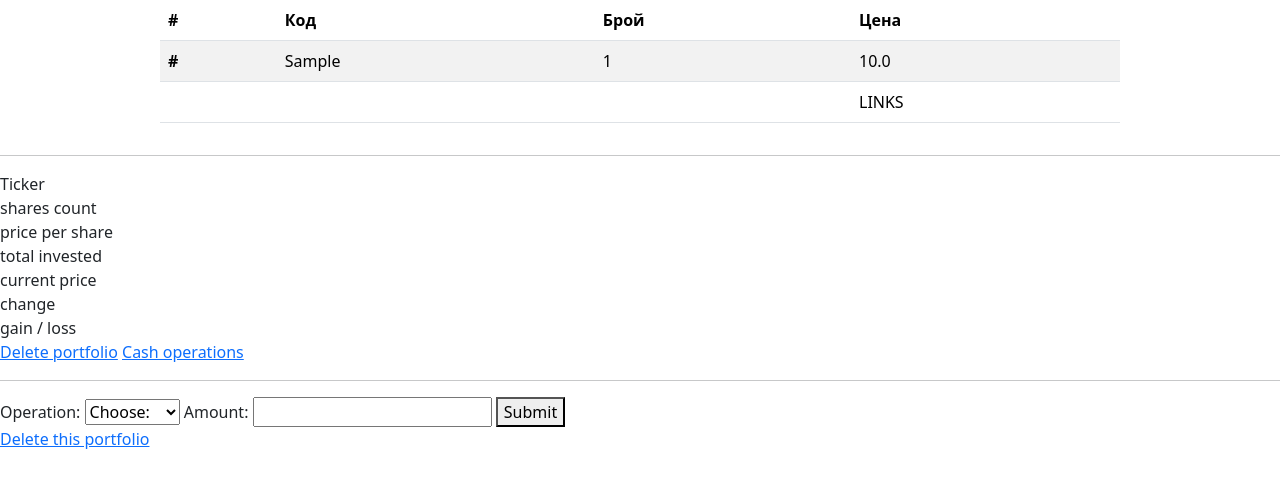
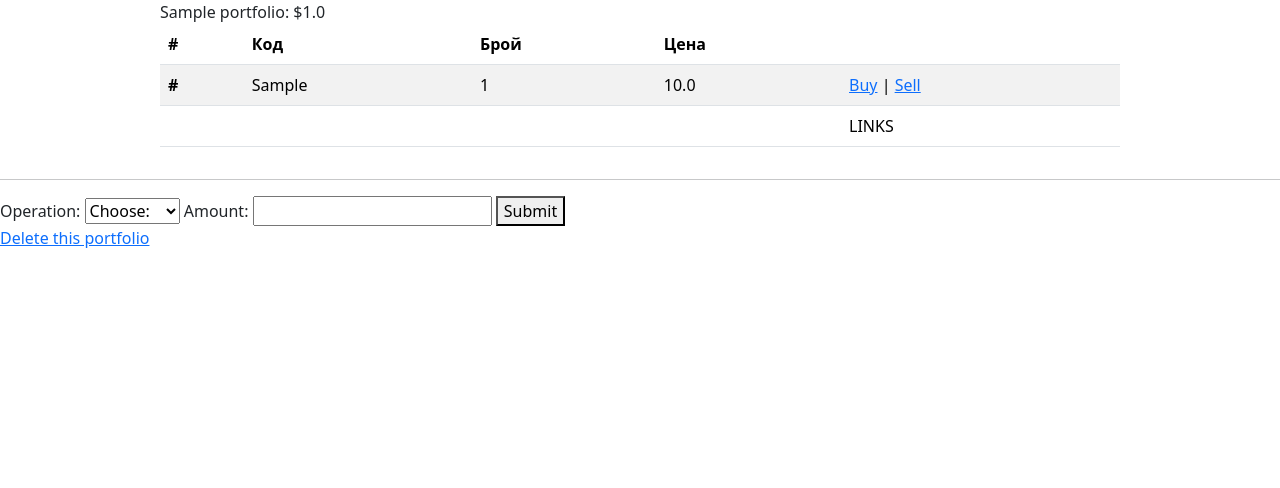
Before and after one commit to tanatis/bse, a Django app: page /portfolio/1/ in a window 1280 px wide. Shown: the part 72-560 px from the top of the page. Run offline with Django 4.2, Linux system fonts and the light colour scheme; a user stored in the database is signed in; tables that the repository leaves empty hold one stand-in row (values such as "Sample post").

Commit message:
added Position History

```diff
--- a/bse/positions/models.py
+++ b/bse/positions/models.py
@@ -11,7 +11,14 @@ class Position(models.Model):
     count = models.IntegerField(blank=False, null=False, validators=[MinValueValidator(1, message='Must be greater than 0')])
     price = models.FloatField()
     avg_price = models.FloatField()
-    date_added = models.DateField(auto_now_add=True)
+    date_added = models.DateField(null=False, blank=False)
 
     def position_total(self):
         return self.count * self.price
+
+
+class PositionHistory(models.Model):
+    to_position = models.ForeignKey(Position, on_delete=models.CASCADE)
+    date_added = models.DateField(blank=True, null=True)
+    count = models.IntegerField(null=False, blank=False)
+    price_per_share = models.FloatField(null=False, blank=False)
--- a/static_files/css/styles.css
+++ b/static_files/css/styles.css
@@ -1,8 +1,12 @@
 .form-signin,
-.form-register {
-    max-width: 300px;
-}
+.form-register {max-width: 300px;}
+.form-floating {margin-bottom: 1rem;}
 
-.form-floating {
-    margin-bottom: 1rem;
-}
+.portfolio {display: flex; flex-direction: column; width: 80%; margin:0 auto;}
+.portfolio-header {background-color: #076fe5; color: #e1ecf4;}
+.portfolio-header,
+.portfolio-row {display: flex; border-bottom: 1px solid #d4e6f2; padding: 1rem 0;}
+.portfolio-row:hover {background-color: #d4e6f2;}
+.portfolio-cell {width: 150px; text-align: center;}
+.portfolio-cell a {text-decoration: none; color: #076fe5;}
+.portfolio-bottom {width: 80%; margin: 0 auto; display: flex; justify-content: end; gap: 2rem; padding: 1rem 5rem 0 0;}
--- a/templates/portfolio/portfolio-details.html
+++ b/templates/portfolio/portfolio-details.html
@@ -12,6 +12,7 @@
     {#        {% endfor %}#}
     {#    </div>#}
     <div class="w-75 mx-auto">
+        <div>{{ portfolio.name }}: ${{ portfolio.cash }}</div>
         <div class="table-responsive">
             <table class="table table-striped">
                 <thead>
@@ -20,6 +21,7 @@
                     <th scope="col">Код</th>
                     <th scope="col">Брой</th>
                     <th scope="col">Цена</th>
+                    <th scope="col"></th>
                 </tr>
                 </thead>
                 <tbody>
@@ -29,40 +31,45 @@
                         <td>{{ position.ticker.symbol }}</td>
                         <td>{{ position.count }}</td>
                         <td>{{ position.avg_price }}</td>
+                        <td><a href="{% url 'position_add' pk=position.pk %}">Buy</a> | <a href="{% url 'position_sell' pk=position.pk %}">Sell</a></td>
                     </tr>
                 {% endfor %}
                 <tr>
                     <th scope="row"></th>
-                    <td colspan="2"></td>
+                    <td colspan="3"></td>
+
                     <td>LINKS</td>
                 </tr>
                 </tbody>
             </table>
         </div>
     </div>
-    <hr>
-    <div id="portfolio-container" class="portfolio accordion">
-        <div class="portfolio-header">
-            <div class="portfolio-cell">Ticker</div>
-            <div class="portfolio-cell">shares count</div>
-            <div class="portfolio-cell">price per share</div>
-            <div class="portfolio-cell">total invested</div>
-            <div class="portfolio-cell">current price</div>
-            <div class="portfolio-cell">change</div>
-            <div class="portfolio-cell">gain / loss</div>
-            <div class="portfolio-cell"></div>
-        </div>
-        <div id="loader">
-            <div class="loader">
-                <div class="justify-content-center jimu-primary-loading"></div>
-            </div>
-        </div>
-    </div>
-    <div class="portfolio-bottom">
-        <a class="action action-delete" href="">Delete portfolio</a>
-        <a id="toggle-link" class="action action-cash">Cash operations</a>
 
-    </div>
+{##}
+{#    <hr>#}
+{#    <div id="portfolio-container" class="portfolio accordion">#}
+{#        <div class="portfolio-header">#}
+{#            <div class="portfolio-cell">Ticker</div>#}
+{#            <div class="portfolio-cell">shares count</div>#}
+{#            <div class="portfolio-cell">price per share</div>#}
+{#            <div class="portfolio-cell">total invested</div>#}
+{#            <div class="portfolio-cell">current price</div>#}
+{#            <div class="portfolio-cell">change</div>#}
+{#            <div class="portfolio-cell">gain / loss</div>#}
+{#            <div class="portfolio-cell"></div>#}
+{#        </div>#}
+{#        <div id="loader">#}
+{#            <div class="loader">#}
+{#                <div class="justify-content-center jimu-primary-loading"></div>#}
+{#            </div>#}
+{#        </div>#}
+{#    </div>#}
+{#    <div class="portfolio-bottom">#}
+{#        <a class="action action-delete" href="">Delete portfolio</a>#}
+{#        <a id="toggle-link" class="action action-cash">Cash operations</a>#}
+{#    </div>#}
+
+
     <hr>
     <div>
         <form action="{% url 'portfolio_cash' pk=portfolio.pk %}" method="post">
```
Also changed, not shown: bse/positions/forms.py (+24 -1 lines), bse/positions/views.py (+33 -21 lines), bse/positions/migrations/0002_positionhistory.py (added), bse/positions/migrations/0003_rename_price_positionhistory_price_per_share.py (added), bse/positions/migrations/0004_alter_positionhistory_date_added.py (added), bse/positions/migrations/0005_alter_position_date_added.py (added).
